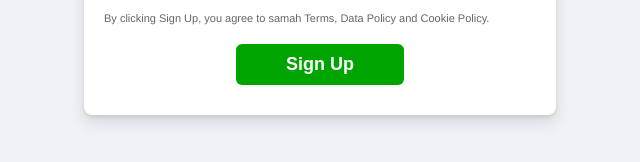
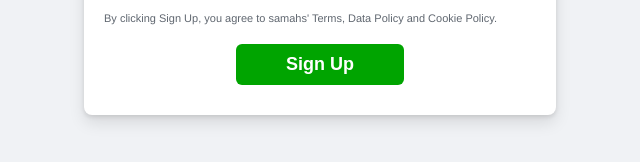
Before and after one commit to samahghazala/test-repo, a plain HTML site: page index.html in a window 1280 px wide. Shown: the part 600-762 px from the top of the page, 320-960 px from the left. Drawn offline with Linux system fonts and the light colour scheme.

Commit message:
Update index.html

```diff
--- a/index.html
+++ b/index.html
@@ -131,7 +131,7 @@
         </div>
 
         <p style="font-size: 11px; margin-top: 15px;">
-            By clicking Sign Up, you agree to samah Terms, Data Policy and Cookie Policy.
+            By clicking Sign Up, you agree to samahs' Terms, Data Policy and Cookie Policy.
         </p>
 
         <button type="submit" class="signup-btn">Sign Up</button>
```
